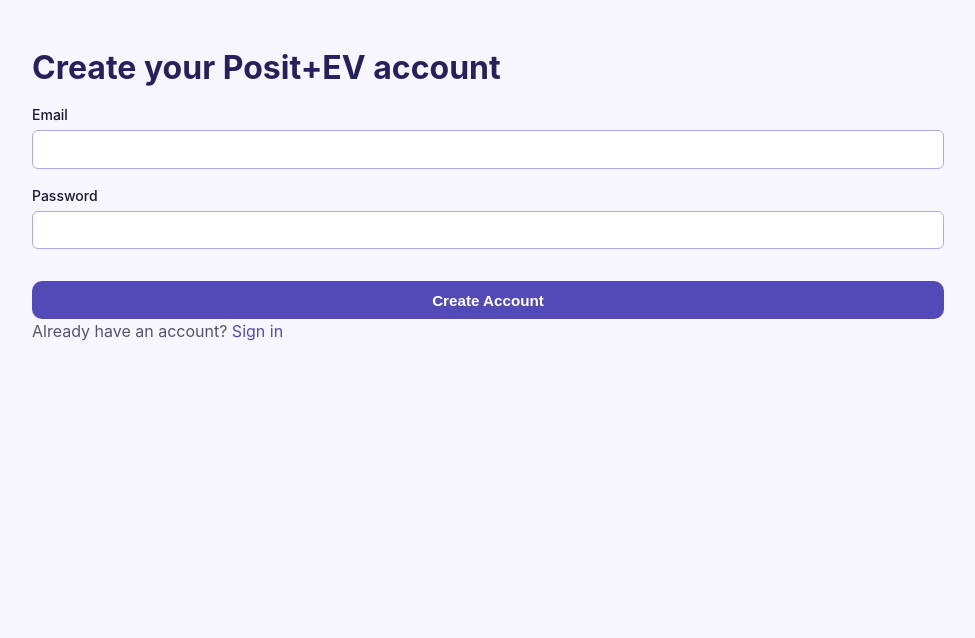
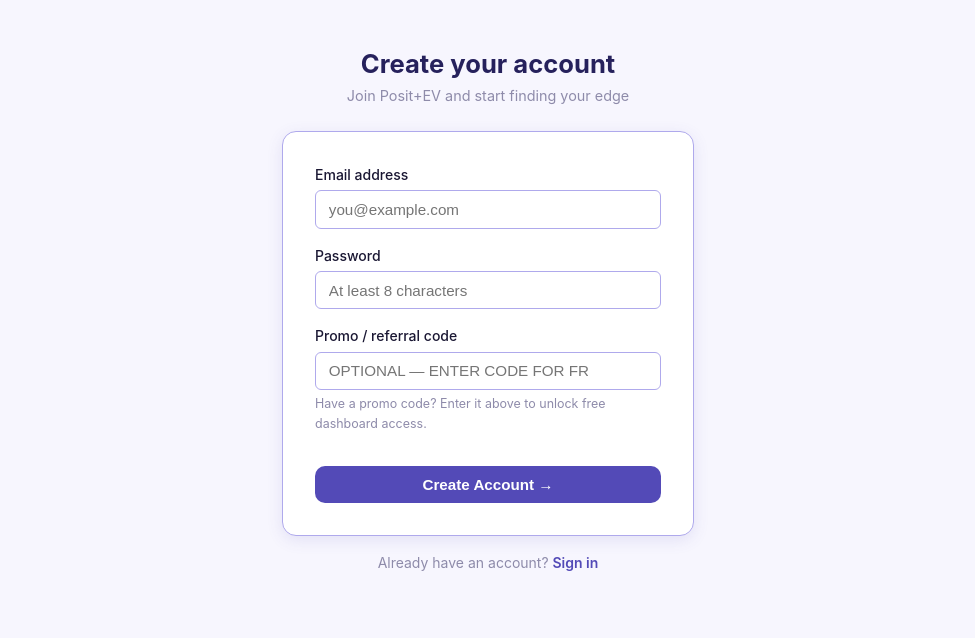
Before and after one commit to tailnixpix/posit-ev, a FastAPI app: page /register in a window 1280 px wide. Shown: the part 81-719 px from the top of the page, without its empty margins (152-1127 px from the left). Run offline with FastAPI, Linux system fonts and the light colour scheme; some libraries are stand-ins or nearby versions.

Commit message:
Add promo code, auto-newsletter signup, and redesigned auth pages
- register.html: new polished card layout with optional promo code field,
  live AJAX validation feedback (green/red), prefills email on error
- login.html: matching card layout with "Welcome back" heading
- auth.py: accepts promo_code form field; validates against PROMO_CODES
  env var (default: POSI2); sets is_subscribed=True if valid; redirects
  to /welcome (promo) or /pricing (no promo)
- auth.py: all new users auto-subscribed to newsletter + welcome email sent
- auth.py: GET /check-promo AJAX endpoint for live code validation
- auth.py: invalid promo code returns error (not silently ignored)

Co-Authored-By: Claude Sonnet 4.6 <noreply@anthropic.com>

```diff
--- a/web/auth.py
+++ b/web/auth.py
@@ -42,7 +42,7 @@ from typing import Optional
 import stripe
 from dotenv import load_dotenv
 from fastapi import APIRouter, Depends, Form, HTTPException, Request, status
-from fastapi.responses import HTMLResponse, RedirectResponse
+from fastapi.responses import HTMLResponse, JSONResponse, RedirectResponse
 from fastapi.templating import Jinja2Templates
 from jose import JWTError, jwt
 from passlib.context import CryptContext
@@ -56,7 +56,7 @@ _PROJECT_ROOT = os.path.dirname(os.path.dirname(os.path.abspath(__file__)))
 if _PROJECT_ROOT not in sys.path:
     sys.path.insert(0, _PROJECT_ROOT)
 
-from db.database import SessionLocal, User  # noqa: E402
+from db.database import SessionLocal, User, NewsletterSubscriber  # noqa: E402
 
 load_dotenv()
 
@@ -72,6 +72,18 @@ JWT_EXPIRE_MINUTES: int = 60 * 24 * 7   # 7 days
 
 COOKIE_NAME          = "access_token"
 MIN_PASSWORD_LENGTH  = 8
+
+# ---------------------------------------------------------------------------
+# Promo / referral codes
+# ---------------------------------------------------------------------------
+# Comma-separated list of valid codes in env var PROMO_CODES.
+# Default includes POSI2. Add more: PROMO_CODES=POSI2,BETA50,FRIEND
+def _load_promo_codes() -> set:
+    raw = os.getenv("PROMO_CODES", "POSI2")
+    return {c.strip().upper() for c in raw.split(",") if c.strip()}
+
+def is_valid_promo(code: str) -> bool:
+    return code.strip().upper() in _load_promo_codes()
 
 _PLACEHOLDER_KEYS = {"sk_live_xxx", "sk_test_xxx", "", None}
 
@@ -279,12 +291,19 @@ def _valid_email(email: str) -> bool:
 router = APIRouter()
 
 
+@router.get("/check-promo")
+async def check_promo(code: str = ""):
+    """AJAX endpoint — returns {valid: bool} for live promo code feedback."""
+    return JSONResponse({"valid": is_valid_promo(code)})
+
+
 @router.post("/register", response_class=HTMLResponse)
 async def register(
     request: Request,
-    email: str    = Form(...),
-    password: str = Form(...),
-    db: Session   = Depends(get_db),
+    email: str      = Form(...),
+    password: str   = Form(...),
+    promo_code: str = Form(""),
+    db: Session     = Depends(get_db),
 ):
     """
     Create a new user account.
@@ -295,9 +314,15 @@ async def register(
       3. Hash password with bcrypt.
       4. Create Stripe Customer (graceful no-op if Stripe not configured).
       5. Persist User to DB.
-      6. Issue JWT cookie and redirect to /pricing (subscription prompt).
+      6. If valid promo code → grant is_subscribed = True immediately.
+      7. Auto-subscribe to newsletter + send welcome email.
+      8. Issue JWT cookie and redirect:
+           - promo granted  → /welcome
+           - no promo       → /pricing
     """
-    email = email.lower().strip()
+    email      = email.lower().strip()
+    promo_code = promo_code.strip().upper()
+    promo_ok   = is_valid_promo(promo_code)
 
     if not _valid_email(email):
         return _templates.TemplateResponse(
@@ -319,8 +344,18 @@ async def register(
         return _templates.TemplateResponse(
             request,
             "register.html",
-            {"error": "An account with that email already exists."},
+            {"error": "An account with that email already exists.",
+             "prefill_email": email},
             status_code=status.HTTP_409_CONFLICT,
+        )
+
+    if promo_code and not promo_ok:
+        return _templates.TemplateResponse(
+            request,
+            "register.html",
+            {"error": "That promo code is invalid. Leave it blank or enter a valid code.",
+             "prefill_email": email},
+            status_code=status.HTTP_422_UNPROCESSABLE_ENTITY,
         )
 
     stripe_customer_id = _create_stripe_customer(email)
@@ -328,17 +363,37 @@ async def register(
     user = User(
         email=email,
         hashed_password=hash_password(password),
-        is_subscribed=False,
+        is_subscribed=promo_ok,   # grant access immediately if promo is valid
         stripe_customer_id=stripe_customer_id,
     )
     db.add(user)
     db.commit()
     db.refresh(user)
-    log.info("Registered: %s  stripe_customer=%s", email, stripe_customer_id or "none")
+    log.info(
+        "Registered: %s  stripe_customer=%s  promo=%s",
+        email, stripe_customer_id or "none", promo_code or "none",
+    )
 
-    token = create_access_token(user.id, user.email)
-    # New users are not yet subscribed → send to /pricing to complete signup
-    response = RedirectResponse(url="/pricing", status_code=status.HTTP_303_SEE_OTHER)
+    # Auto-subscribe to newsletter (idempotent — skip if already subscribed)
+    try:
+        existing_sub = (
+            db.query(NewsletterSubscriber)
+            .filter(NewsletterSubscriber.email == email)
+            .first()
+        )
+        if not existing_sub:
+            db.add(NewsletterSubscriber(email=email, is_active=True))
+            db.commit()
+            log.info("Auto-subscribed %s to newsletter on registration.", email)
+        # Send newsletter welcome email (non-blocking)
+        from web.newsletter import send_newsletter_welcome  # lazy import avoids circular
+        send_newsletter_welcome(email)
+    except Exception as exc:
+        log.error("Auto-newsletter signup failed for %s: %s", email, exc)
+
+    token    = create_access_token(user.id, user.email)
+    redirect = "/welcome" if promo_ok else "/pricing"
+    response = RedirectResponse(url=redirect, status_code=status.HTTP_303_SEE_OTHER)
     _set_auth_cookie(response, token)
     return response
 
--- a/web/templates/register.html
+++ b/web/templates/register.html
@@ -1,12 +1,149 @@
 {% extends "base.html" %}
 {% block title %}Create Account — Posit+EV{% endblock %}
+
+{% block head %}
+<style>
+main { max-width: 460px; padding-top: var(--space-7); }
+
+.auth-header { text-align: center; margin-bottom: var(--space-5); }
+.auth-header h1 { font-size: 1.6rem; margin-bottom: var(--space-1); }
+.auth-header p  { font-size: 0.9rem; color: var(--text-muted); margin: 0; }
+
+.auth-card {
+  background: #fff;
+  border: 1px solid var(--brand-border);
+  border-radius: var(--radius-lg);
+  padding: var(--space-6);
+  box-shadow: var(--shadow-md);
+}
+
+.auth-card form { gap: var(--space-4); }
+
+.input-wrap { position: relative; }
+.input-wrap input { padding-right: 72px; }
+.promo-status {
+  position: absolute;
+  right: 10px;
+  top: 50%;
+  transform: translateY(-50%);
+  font-size: 0.72rem;
+  font-weight: 700;
+  display: none;
+  white-space: nowrap;
+}
+
+.promo-hint {
+  font-size: 0.78rem;
+  color: var(--text-muted);
+  margin: 4px 0 0;
+}
+
+.success-banner {
+  background: #F0FDF4;
+  border: 1px solid #86EFAC;
+  border-radius: var(--radius-sm);
+  padding: var(--space-3) var(--space-4);
+  font-size: 0.875rem;
+  color: #15803D;
+  margin-bottom: var(--space-3);
+}
+
+.auth-footer {
+  text-align: center;
+  font-size: 0.875rem;
+  margin-top: var(--space-4);
+  color: var(--text-muted);
+}
+.auth-footer a { font-weight: 600; }
+</style>
+{% endblock %}
+
 {% block content %}
-<h1>Create your Posit+EV account</h1>
-{% if error %}<p class="error">{{ error }}</p>{% endif %}
-<form method="post" action="/register">
-  <label>Email <input type="email" name="email" required /></label>
-  <label>Password <input type="password" name="password" minlength="8" required /></label>
-  <button type="submit">Create Account</button>
-</form>
-<p>Already have an account? <a href="/login">Sign in</a></p>
+
+<div class="auth-header">
+  <h1>Create your account</h1>
+  <p>Join Posit+EV and start finding your edge</p>
+</div>
+
+{% if error %}
+<p class="error">{{ error }}</p>
+{% endif %}
+
+{% if promo_success %}
+<div class="success-banner">&#10003; Promo code applied — you have full dashboard access!</div>
+{% endif %}
+
+<div class="auth-card">
+  <form method="post" action="/register">
+
+    <label>
+      Email address
+      <input type="email" name="email" placeholder="you@example.com"
+             value="{{ prefill_email or '' }}" required />
+    </label>
+
+    <label>
+      Password
+      <input type="password" name="password" minlength="8"
+             placeholder="At least 8 characters" required />
+    </label>
+
+    <div>
+      <label style="margin-bottom:0;">
+        Promo / referral code
+        <div class="input-wrap">
+          <input type="text" name="promo_code" id="promoInput"
+                 placeholder="Optional — enter code for free access"
+                 style="text-transform:uppercase;"
+                 oninput="this.value=this.value.toUpperCase()" />
+          <span class="promo-status" id="promoStatus"></span>
+        </div>
+      </label>
+      <p class="promo-hint">Have a promo code? Enter it above to unlock free dashboard access.</p>
+    </div>
+
+    <button type="submit">Create Account &rarr;</button>
+
+  </form>
+</div>
+
+<p class="auth-footer">
+  Already have an account? <a href="/login">Sign in</a>
+</p>
+
 {% endblock %}
+
+{% block scripts %}
+<script>
+// Client-side promo feedback — server does the real validation
+const promoInput  = document.getElementById('promoInput');
+const promoStatus = document.getElementById('promoStatus');
+
+promoInput.addEventListener('input', () => {
+  const val = promoInput.value.trim();
+  if (!val) {
+    promoStatus.style.display = 'none';
+    promoInput.style.borderColor = '';
+    return;
+  }
+  promoStatus.style.display = 'inline';
+  // Optimistic check — just shows feedback; server validates for real
+  fetch('/check-promo?code=' + encodeURIComponent(val))
+    .then(r => r.json())
+    .then(data => {
+      if (data.valid) {
+        promoStatus.textContent  = '✓ Valid — free access unlocked';
+        promoStatus.style.color  = 'var(--brand-success)';
+        promoInput.style.borderColor = 'var(--brand-success)';
+        promoInput.style.boxShadow   = '0 0 0 3px rgba(15,110,86,0.12)';
+      } else {
+        promoStatus.textContent  = '✕ Invalid code';
+        promoStatus.style.color  = '#C53030';
+        promoInput.style.borderColor = '#FEB2B2';
+        promoInput.style.boxShadow   = 'none';
+      }
+    })
+    .catch(() => { promoStatus.style.display = 'none'; });
+});
+</script>
+{% endblock %}
```
Also changed, not shown: web/templates/login.html (+55 -7 lines).
